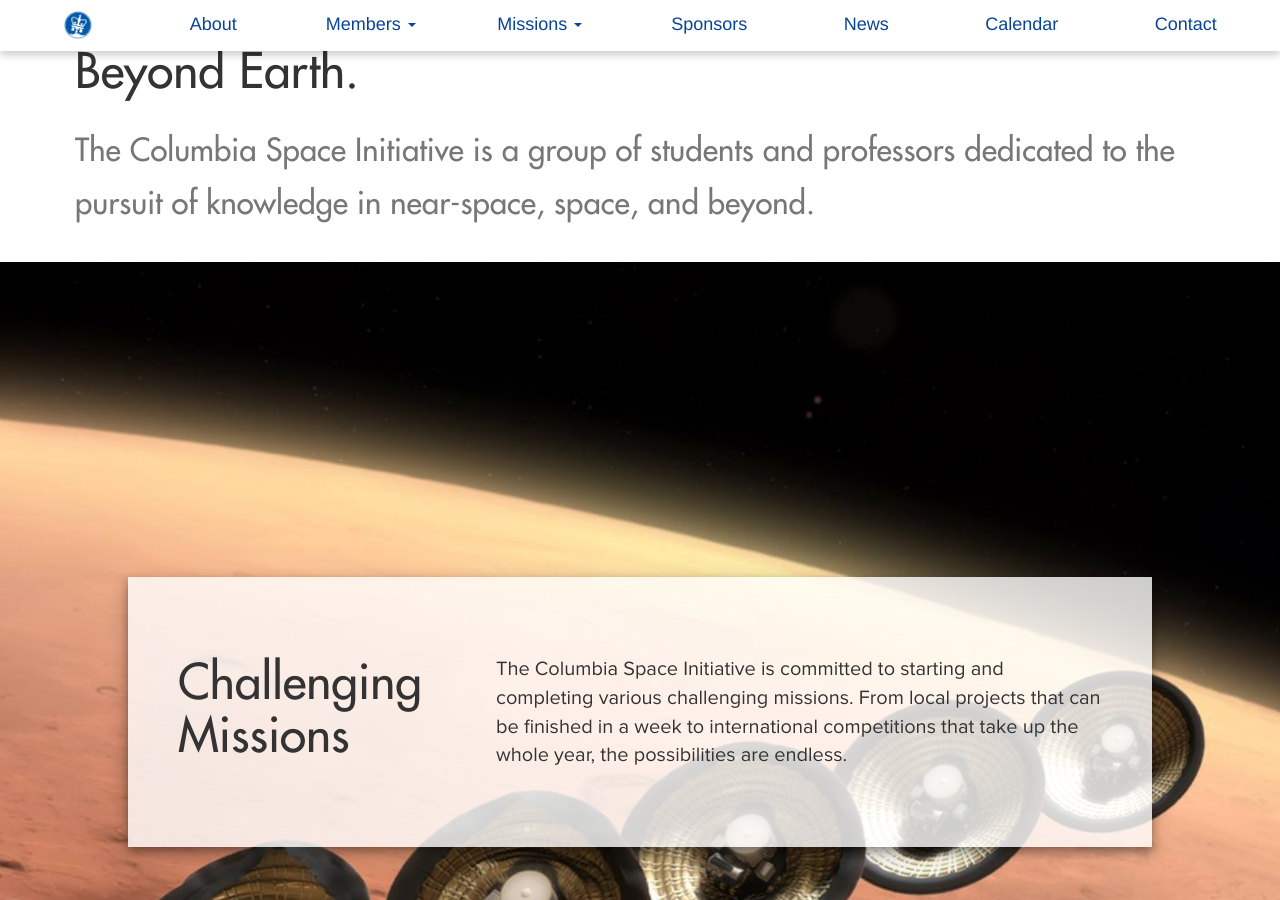
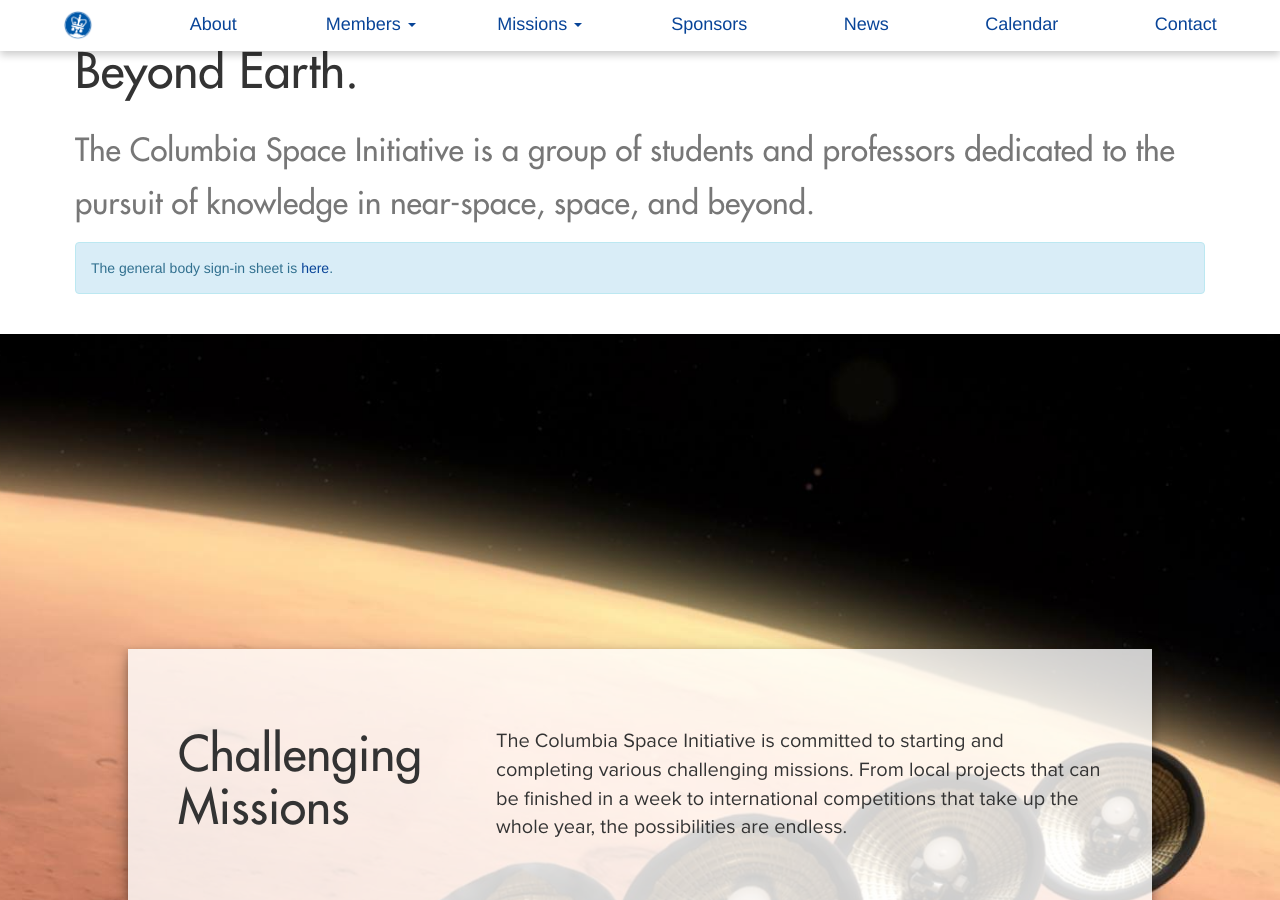
Before and after one commit to columbiaspace/columbiaspace.org, a Jekyll site: the page built from index.html, in a window 1280 px wide and 900 px high, scrolled down 906 px. Built offline with Jekyll 4.4.1, drawn with Linux system fonts in a browser that asks for light colours; nearby versions of some CDN libraries; comment, search, counter and statistics services are not loaded.

Commit message:
Added general body sign-in

```diff
--- a/index.html
+++ b/index.html
@@ -9,9 +9,6 @@
   <div class="container">
     <img src="/assets/media/img/csi-logo-small.png" id="jumbologo">
     <h1>Columbia Space Initiative</h1>
-
-  <!-- If you inspected this because it looked like shit, talk to Jake about joining the website team.-->
-  <!-- If you found this on github, same thing, talk to Jake.-->
   </div>
 </div>
 
@@ -24,7 +21,7 @@
     <h2><small>
 	The Columbia Space Initiative is a group of students and professors dedicated to the pursuit of knowledge in near-space, space, and beyond.
     </small></h2>
-
+    <div class="alert alert-info"> The general body sign-in sheet is <a href="https://goo.gl/forms/HcPsNfilbUa8p6s83">here</a>. </div>
   </div>
 </div>
 
```
